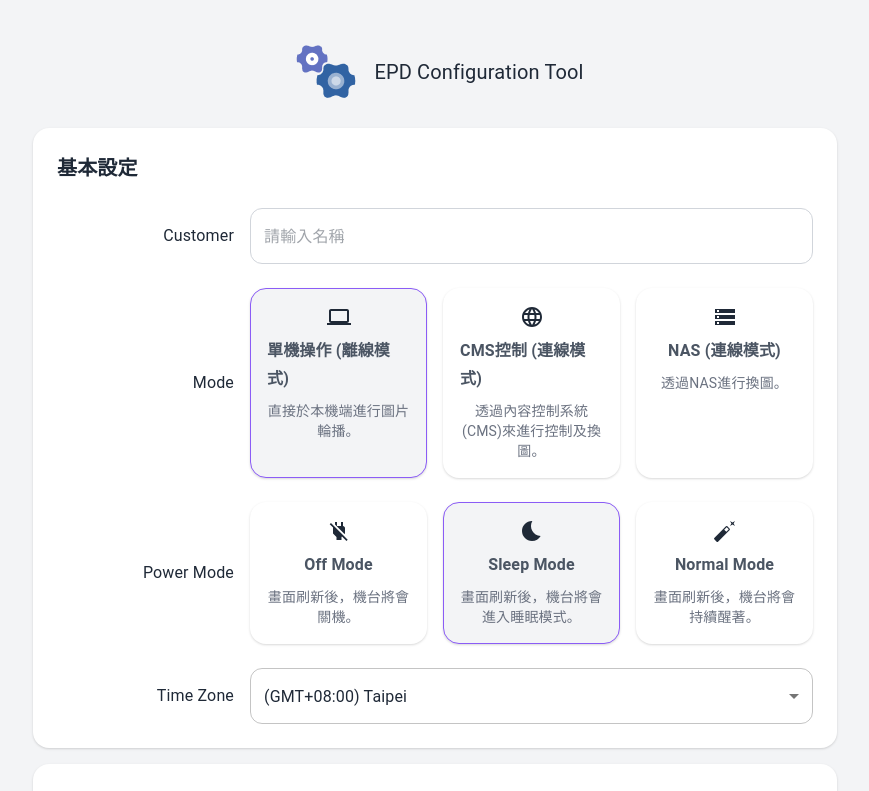
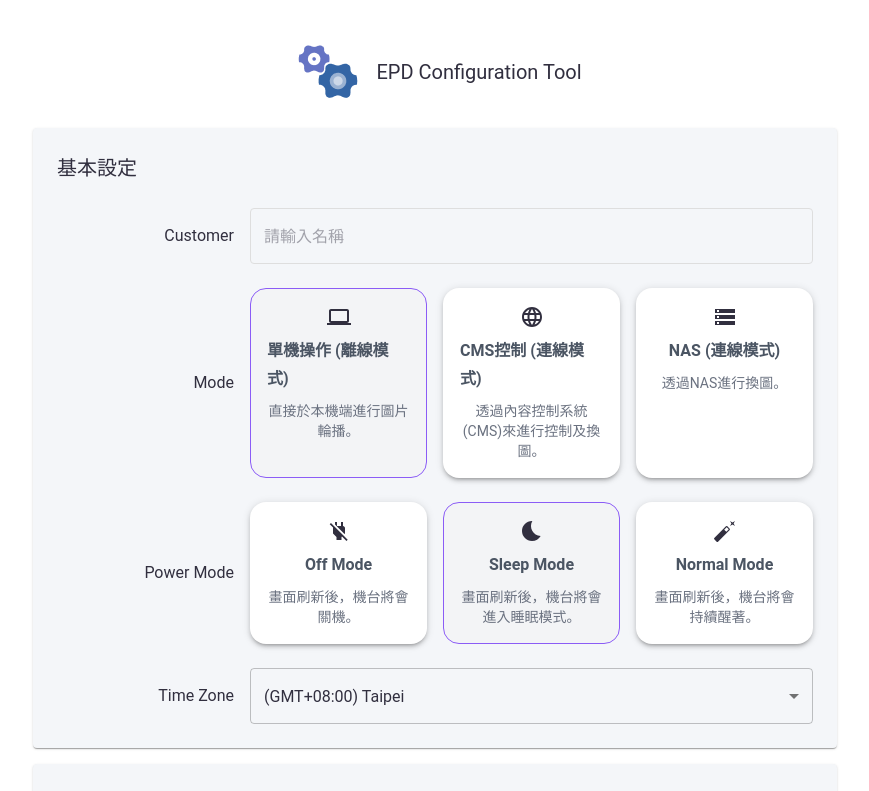
Before and after one commit to tsia-sionghai/epd-config-tool, a React (Vite) app: page / in a window 1280 px wide. Shown: the top 791 px of the page, without its empty margins (205-1074 px from the left). Built offline with nearby package versions, Linux system fonts and the light colour scheme.

Commit message:
Update theme.ts

```diff
--- a/src/theme.ts
+++ b/src/theme.ts
@@ -1,94 +1,112 @@
 import { createTheme } from '@mui/material/styles';
 
+// 定義顏色常量
+const colors = {
+  // Blue
+  lightBlue60: '#F4F6F9',
+  lightBlue: '#EDF0F5',
+
+  // Purple
+  purple20: '#E5E5EC',
+  purple30: '#D9D7E2',
+  brightPurple: '#827BB5',
+  primaryPurple: '#7F7B9F',
+
+  // Gray Scale
+  white: '#FFFFFF',
+  lightGray: '#DEDEDE',
+  darkGray: '#A2ABB3',
+  black: '#312F3F',
+
+  // Red
+  red20: '#FDD7D7',
+  red: '#F33737',
+  darkRed: '#B81414',
+
+  // Others
+  orange: '#F9A965',
+  darkGreen: '#297D3D',
+} as const;
+
+// 創建主題
 const theme = createTheme({
   palette: {
     primary: {
-      main: '#3B82F6',
-      light: '#60A5FA',
+      main: colors.primaryPurple,
+      light: colors.purple20,
+      dark: colors.brightPurple,
+    },
+    error: {
+      main: colors.red,
+      light: colors.red20,
+      dark: colors.darkRed,
+    },
+    grey: {
+      50: colors.lightBlue60,
+      100: colors.lightBlue,
+      200: colors.purple20,
+      300: colors.purple30,
+      400: colors.lightGray,
+      500: colors.darkGray,
+      900: colors.black,
     },
     background: {
-      default: '#F3F4F6',
-      paper: '#FFFFFF',
+      default: colors.white,
+      paper: colors.lightBlue60,
     },
     text: {
-      primary: '#1F2937',
-      secondary: '#4B5563',
+      primary: colors.black,
+      secondary: colors.darkGray,
     },
   },
   typography: {
-    fontFamily: '"Roboto", "Helvetica", "Arial", sans-serif',
-    h4: {
-      fontWeight: 600,
-      color: '#1F2937',
+    fontFamily: 'Roboto, sans-serif',
+    h6: {
+      fontSize: 20,
+      lineHeight: '32px',
+      fontWeight: 400,
     },
-    h6: {
-      fontWeight: 600,
-      color: '#1F2937',
+    subtitle1: {
+      fontSize: 16,
+      lineHeight: '28px',
+      fontWeight: 400,
+    },
+    body1: {
+      fontSize: 16,
+      lineHeight: '24px',
+      fontWeight: 400,
+    },
+    body2: {
+      fontSize: 14,
+      lineHeight: '20px',
+      fontWeight: 400,
     },
   },
   components: {
-    MuiButton: {
-      styleOverrides: {
-        root: {
-          textTransform: 'none',
-          borderRadius: 12,
-          padding: '8px 16px',
-          boxShadow: 'none',
-        },
-        contained: {
-          backgroundColor: '#EBF5FF',
-          color: '#2563EB',
-          '&:hover': {
-            backgroundColor: '#DBEAFE',
-            boxShadow: 'none',
-          },
-        },
-      },
-    },
-    MuiPaper: {
-      styleOverrides: {
-        root: {
-          backgroundColor: '#FFFFFF',
-          borderRadius: 16,
-          boxShadow: '0 1px 3px 0 rgba(0, 0, 0, 0.1), 0 1px 2px 0 rgba(0, 0, 0, 0.06)',
-        },
-      },
-    },
     MuiTextField: {
       styleOverrides: {
         root: {
           '& .MuiOutlinedInput-root': {
-            borderRadius: 12,
-            backgroundColor: '#FFFFFF',
             '& fieldset': {
-              borderColor: '#D1D5DB',
+              borderColor: colors.lightGray,
             },
             '&:hover fieldset': {
-              borderColor: '#9CA3AF',
+              borderColor: colors.darkGray,
             },
             '&.Mui-focused fieldset': {
-              borderColor: '#3B82F6',
+              borderColor: colors.brightPurple,
+            },
+            '&.Mui-error fieldset': {
+              borderColor: colors.red,
             },
           },
         },
       },
     },
-    MuiSelect: {
-      styleOverrides: {
-        root: {
-          borderRadius: 12,
-          backgroundColor: '#FFFFFF',
-        },
-      },
-    },
-    MuiChip: {
-      styleOverrides: {
-        root: {
-          borderRadius: 8,
-        },
-      },
-    },
+    // 可以添加其他組件的樣式覆蓋
   },
 });
 
+// 導出顏色常量供直接使用
+export { colors };
 export default theme;
```
